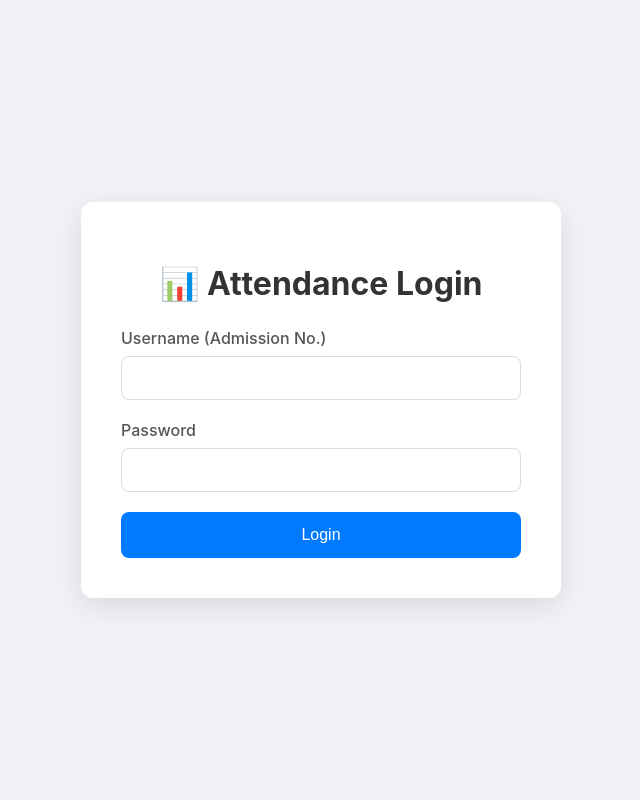
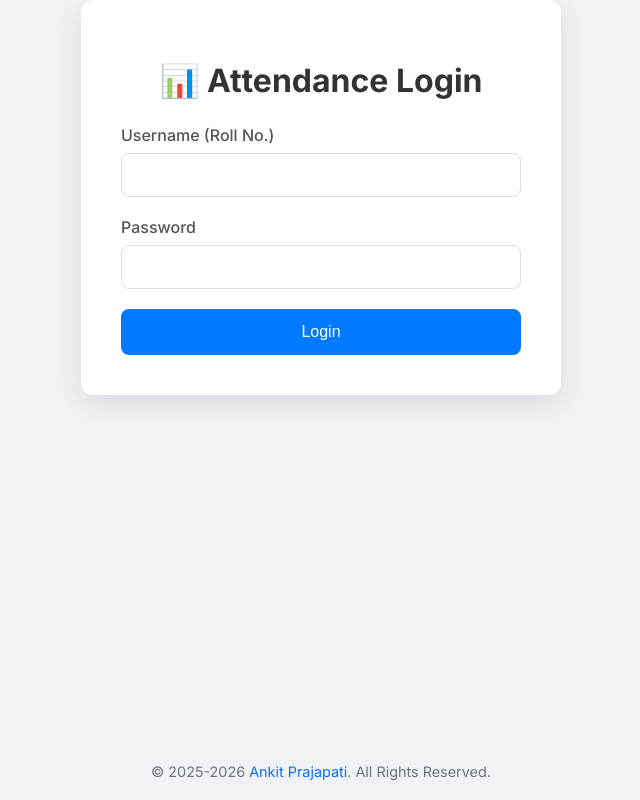
Before and after one commit to ankitprj02/AIMS-ABES-DASHBOARD, a Flask app: page /login in a window 1280 px wide. Shown: the whole page, without its empty margins (319-959 px from the left). Run offline with Flask 3, Linux system fonts and the light colour scheme.

Commit message:
add footer credit to all pages

```diff
--- a/templates/login.html
+++ b/templates/login.html
@@ -5,7 +5,9 @@
     <meta name="viewport" content="width=device-width, initial-scale=1.0">
     <title>College Attendance Login</title>
     <style>
-        body { font-family: -apple-system, BlinkMacSystemFont, "Segoe UI", Roboto, "Helvetica Neue", Arial, sans-serif; background-color: #f0f2f5; display: flex; justify-content: center; align-items: center; height: 100vh; margin: 0; }
+        @import url('https://fonts.googleapis.com/css2?family=Inter:wght@400;500;600;700&display=swap');
+        html, body { height: 100%; margin: 0; }
+        body { font-family: 'Inter', sans-serif; background-color: #f0f2f5; display: flex; flex-direction: column; justify-content: center; align-items: center; }
         .login-container { background: #fff; padding: 40px; border-radius: 12px; box-shadow: 0 8px 30px rgba(0,0,0,0.1); width: 100%; max-width: 400px; text-align: center; }
         h1 { color: #333; margin-bottom: 25px; }
         .input-group { margin-bottom: 20px; text-align: left; }
@@ -14,6 +16,14 @@
         button { width: 100%; padding: 14px; background-color: #007bff; color: white; border: none; border-radius: 8px; font-size: 16px; cursor: pointer; transition: background-color 0.3s; }
         button:hover { background-color: #0056b3; }
         .error { color: #d9534f; background-color: #f2dede; border: 1px solid #ebccd1; padding: 10px; border-radius: 8px; margin-top: 20px; }
+        footer {
+            text-align: center;
+            padding: 20px 0;
+            color: #6c757d;
+            font-size: 0.9em;
+            width: 100%;
+            margin-top: auto; /* Pushes footer to the bottom */
+        }
     </style>
 </head>
 <body>
@@ -21,7 +31,7 @@
         <h1>📊 Attendance Login</h1>
         <form method="post">
             <div class="input-group">
-                <label for="username">Username (Admission No.)</label>
+                <label for="username">Username (Roll No.)</label>
                 <input type="text" id="username" name="username" required>
             </div>
             <div class="input-group">
@@ -34,5 +44,9 @@
             <div class="error">{{ error }}</div>
         {% endif %}
     </div>
+
+    <footer>
+        &copy; {{ current_session }} <a href="https://www.linkedin.com/in/ankitprj02/" target="_blank" style="color: #0d6efd; text-decoration: none;">{{ author_name }}</a>. All Rights Reserved.
+    </footer>
 </body>
 </html>
```
Also changed, not shown: templates/schedule.html (+15 -46 lines).
